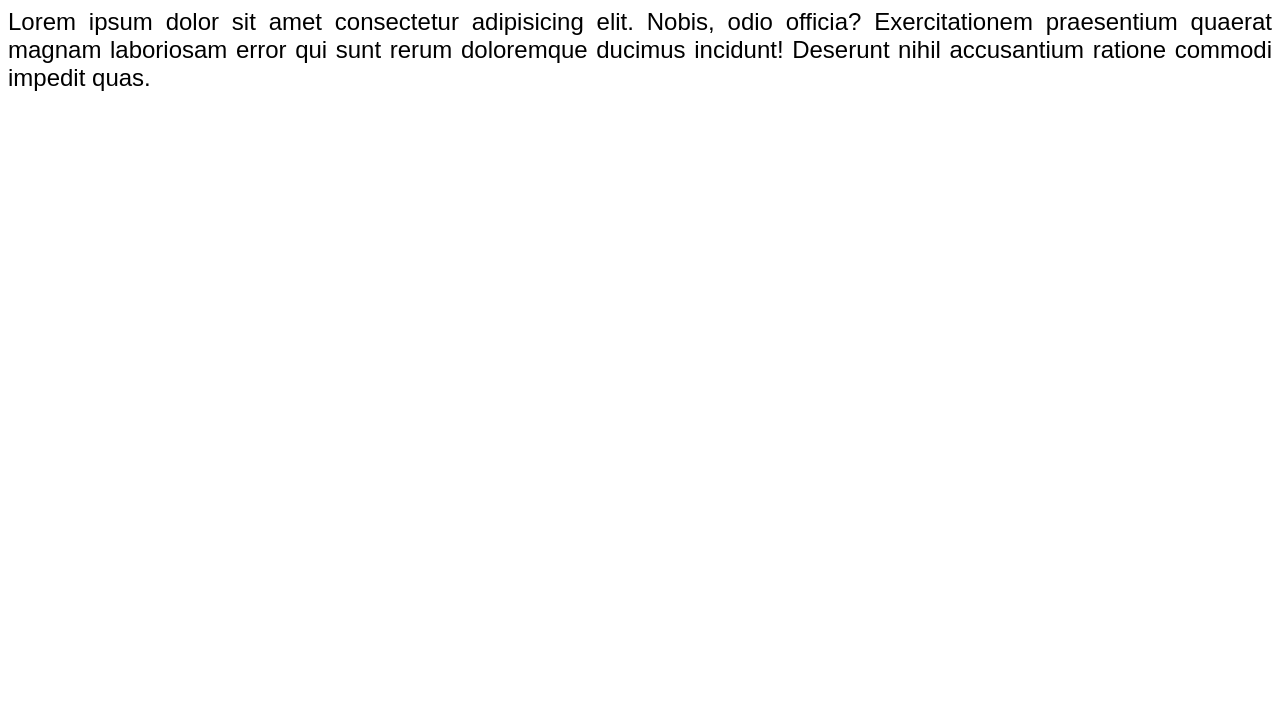
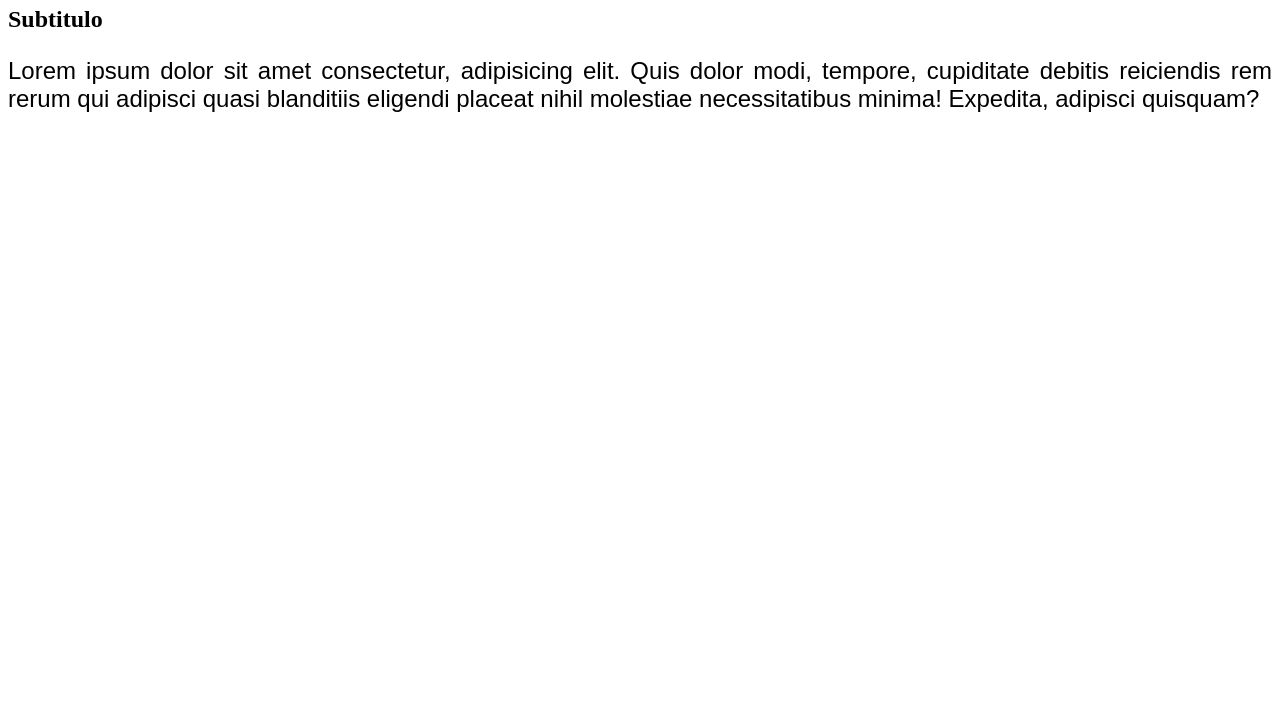
Before and after one commit to Avpu/repocodoacodo, a plain HTML site: page index.html in a window 1280 px wide. Shown: the part 75-800 px from the top of the page. Drawn offline with Linux system fonts and the light colour scheme; files that its build step writes are made by us from their sources.

Commit message:
más cambios: imagen y actualización de html

```diff
--- a/index.html
+++ b/index.html
@@ -5,10 +5,12 @@
     <meta http-equiv="X-UA-Compatible" content="IE=edge">
     <meta name="viewport" content="width=device-width, initial-scale=1.0">
     <title>Clase de Git</title>
-    <link rel="stylesheet" href="estilos.css">
+    <link rel="stylesheet" href="css/estilos.css">
 </head>
 <body>
     <h1>Estamos aprendiendo Git y GitHub</h1>
-    <p>Lorem ipsum dolor sit amet consectetur adipisicing elit. Nobis, odio officia? Exercitationem praesentium quaerat magnam laboriosam error qui sunt rerum doloremque ducimus incidunt! Deserunt nihil accusantium ratione commodi impedit quas.</p>
+    <h2>Subtitulo</h2>
+    <p>Lorem ipsum dolor sit amet consectetur, adipisicing elit. Quis dolor modi, tempore, cupiditate debitis reiciendis rem rerum qui adipisci quasi blanditiis eligendi placeat nihil molestiae necessitatibus minima! Expedita, adipisci quisquam?</p>
+
 </body>
 </html>
```
Also changed, not shown: imgs/imagen.jpg (added).
